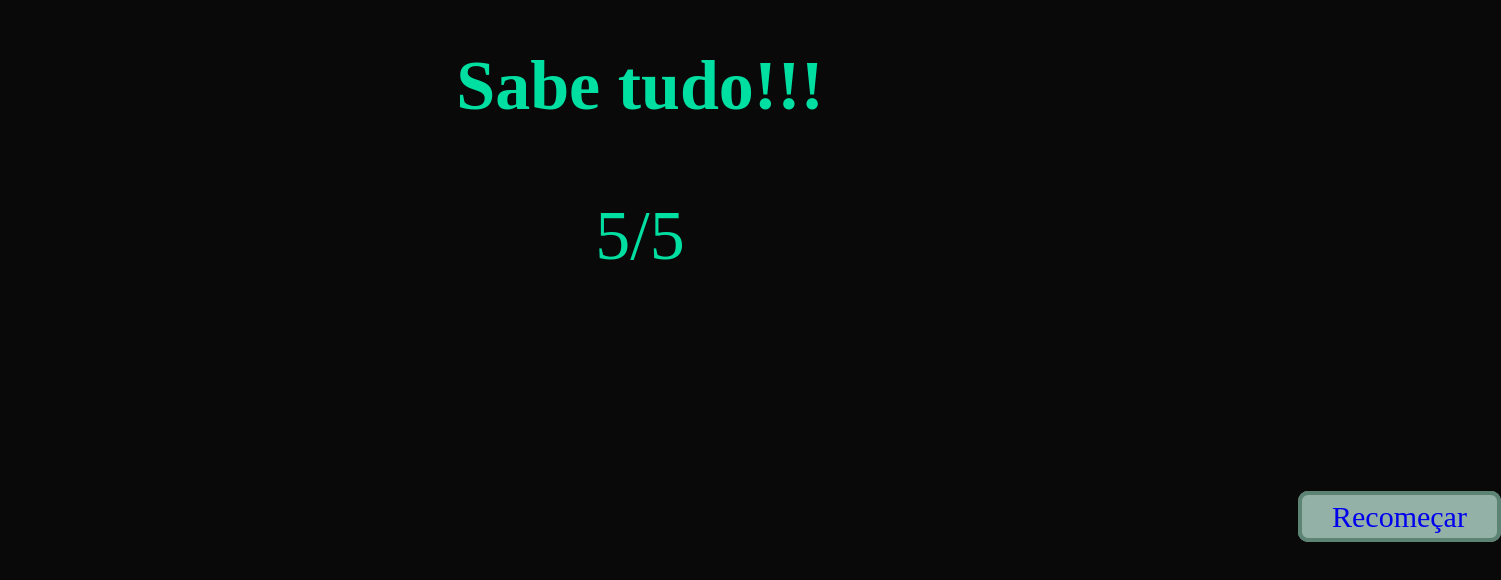
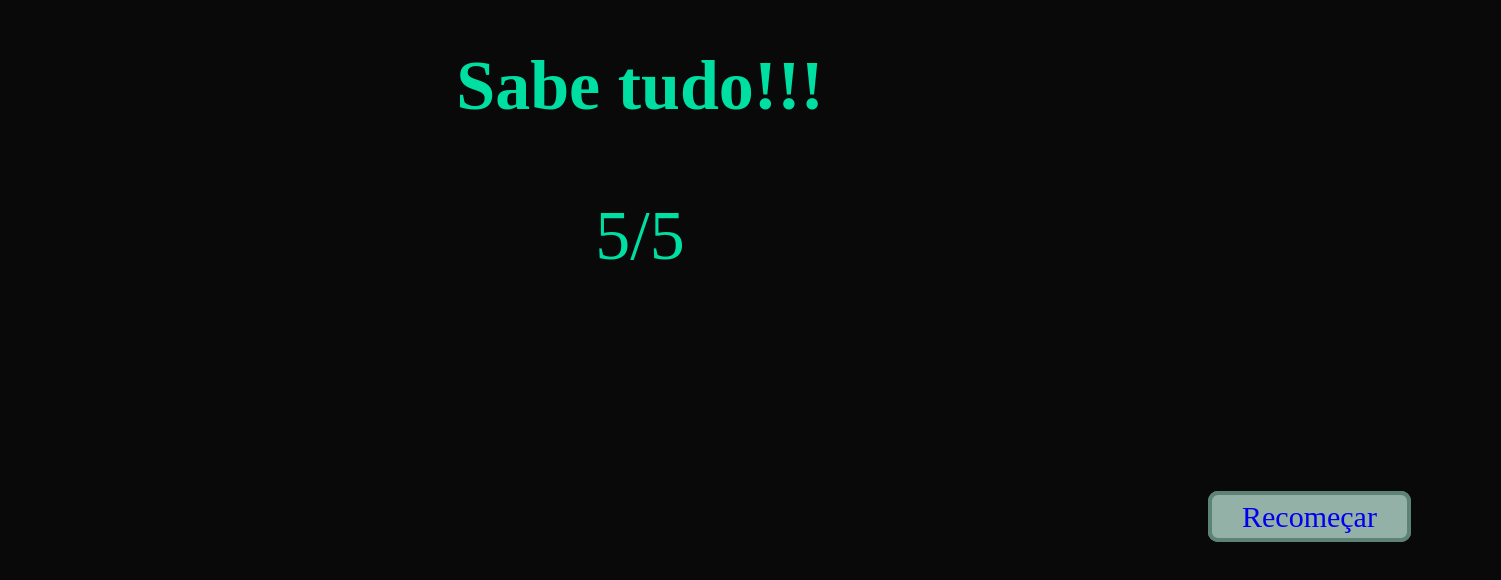
Before and after one commit to Miguelturino/QuizVideoGames, a plain HTML site: page resultadosupercerto.html in a window 1280 px wide. Shown: the part 164-744 px from the top of the page, 1501 px wide, since content can reach past the window. Drawn offline with Linux system fonts and the light colour scheme.

Commit message:
Update perguntacerto.css

```diff
--- a/perguntacerto.css
+++ b/perguntacerto.css
@@ -55,7 +55,7 @@ body {
     border-radius: 10px;
     font-family: var(--fonte-principal);
     padding: 5px 1em;
-    margin-left: 43em;
+    margin-left: 40em;
     margin-bottom: -8em;
 }
 
```
